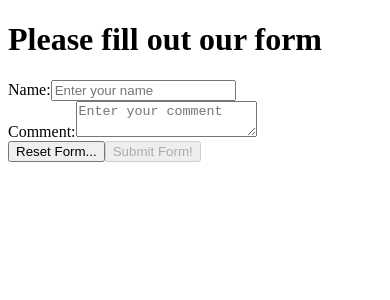
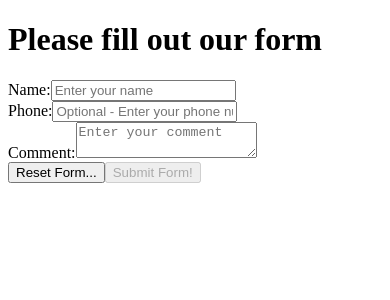
Before and after one commit to danieltott/Styling-React-Components, a React (Create React App) app: page / in a window 390 px wide. Shown: the top 300 px of the page. Built offline with nearby package versions, Linux system fonts and the light colour scheme.

Commit message:
Add phone field

```diff
--- a/src/App.js
+++ b/src/App.js
@@ -7,7 +7,7 @@ import Alert from './Alert'
 import Main from './Main'
 
 export default function App() {
-  const { name, comment, form, reset, state } = useForm()
+  const { name, phone, comment, form, reset, state } = useForm()
 
   if (state.submitted && !state.formError) {
     return (
@@ -37,7 +37,20 @@ export default function App() {
             type="text"
             id="name"
             placeholder="Enter your name"
+            aria-invalid={name.error ? 'true' : 'false'}
+            aria-required="true"
             {...name.input}
+          />
+        </InputGroup>
+
+        <InputGroup error={phone.error}>
+          <label htmlFor="phone">Phone:</label>
+          <input
+            autoComplete="off"
+            type="text"
+            id="phone"
+            placeholder="Optional - Enter your phone number"
+            {...phone.input}
           />
         </InputGroup>
 
@@ -47,6 +60,8 @@ export default function App() {
             autoComplete="off"
             id="comment"
             placeholder="Enter your comment"
+            aria-invalid={comment.error ? 'true' : 'false'}
+            aria-required="true"
             {...comment.input}
           />
         </InputGroup>
--- a/src/InputGroup.js
+++ b/src/InputGroup.js
@@ -1,9 +1,10 @@
 import React from 'react'
+import Alert from './Alert'
 
 const InputGroup = ({ children, error }) => (
   <div>
     {children}
-    {error && <div>{error}</div>}
+    {error && <Alert>{error}</Alert>}
   </div>
 )
 
--- a/src/useForm.js
+++ b/src/useForm.js
@@ -3,6 +3,10 @@ import { submitForm } from './Api'
 
 const initialState = {
   name: {
+    value: '',
+    error: null,
+  },
+  phone: {
     value: '',
     error: null,
   },
@@ -21,7 +25,10 @@ const reducer = (state, action) => {
     case 'UpdateValue':
       const newInputObject = {
         value: action.value,
-        error: action.value ? null : 'This field is required',
+        error:
+          action.value || action.input === 'phone'
+            ? null
+            : 'This field is required',
       }
       const newState = {
         ...state,
@@ -101,6 +108,19 @@ const useForm = () => {
       },
       error: state.name.error,
     },
+    phone: {
+      input: {
+        value: state.phone.value,
+        onChange: e => {
+          dispatch({
+            type: 'UpdateValue',
+            input: 'phone',
+            value: e.target.value,
+          })
+        },
+      },
+      error: state.phone.error,
+    },
     comment: {
       input: {
         value: state.comment.value,
```
